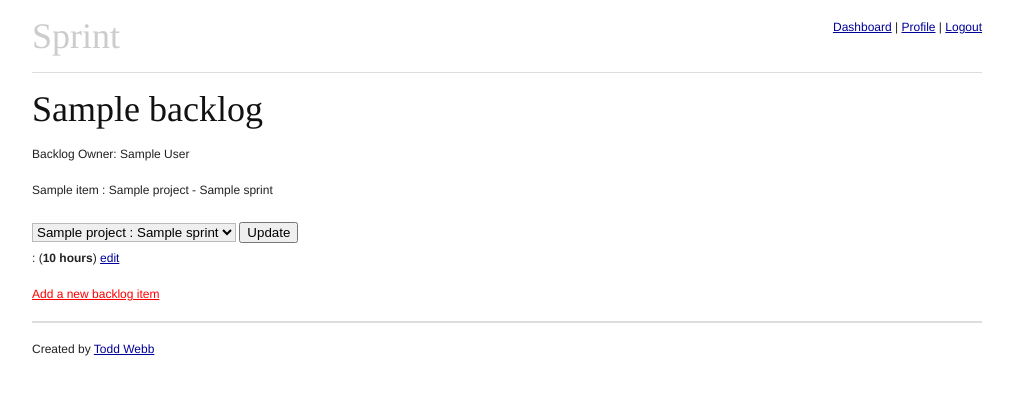
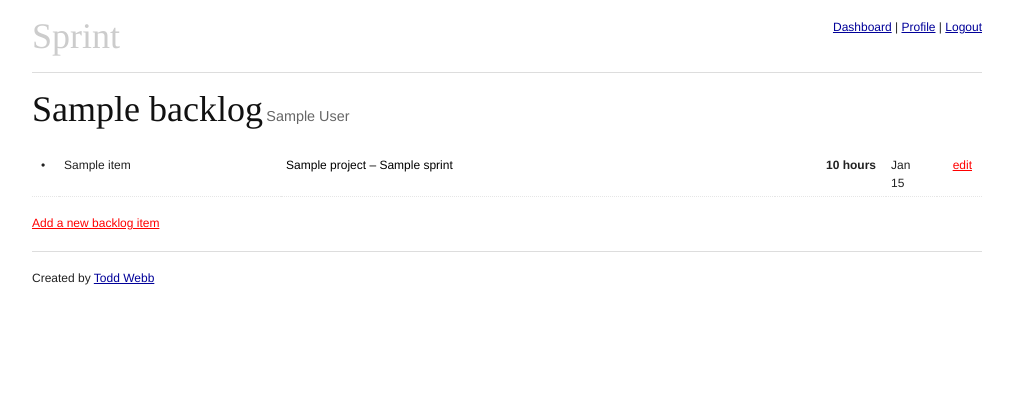
Before and after one commit to ahmerkureishi/sprint, a Django app: template templates/backlogpage.html in a window 1280 px wide. Shown: the top 395 px of the page, without its empty margins (133-1146 px from the left). Run offline with Django 3.2, Linux system fonts and the light colour scheme; tables that the repository leaves empty hold one stand-in row (values such as "Sample post"); the template is opened without the code that fills it: values that come from a table or form of the project are taken from there, most other values are stand-ins (such as "Sample title", 1, 10 or a date in 2020).

Commit message:
More UI updates

```diff
--- a/static/main.css
+++ b/static/main.css
@@ -1,5 +1,51 @@
+h1, h2 {
+	font-family: Times, "Times New Roman", Georgia, serif;
+}
+
 a.action {
 	color: #f00;
+}
+
+a.nav_list:link {
+	text-decoration: none;
+	color: gray;
+}
+
+a.nav_list:visited {
+	text-decoration: none;
+	color: gray;
+}
+
+a.nav_list:hover {
+	text-decoration: none;
+	color: #fff;
+	background: gray;
+}
+
+a.nav_list:active {
+	text-decoration: none;
+	color: gray;
+}
+
+a.editable:link {
+	text-decoration: none;
+	color: #000;
+}
+
+a.editable:visited {
+	text-decoration: none;
+	color: #000;
+}
+
+a.editable:hover {
+	text-decoration: none;
+	color: #fff;
+	background: gray;
+}
+
+a.editable:active {
+	text-decoration: none;
+	color: #000;
 }
 
 span.sprint_assignment {
@@ -18,20 +64,17 @@ textarea {
 	height: auto;
 }
 
-h1, h2 {
-	font-family: Times, "Times New Roman", Georgia, serif;
-}
-
-table.items td {
-	border-bottom: 1px dotted #e6e6e6;
-}
-
 h1#logo {
 	color: #ccc;
 }
 
 div#top_nav {
 	text-align: right;
+}
+
+table.items td {
+	border-bottom: 1px dotted #e6e6e6;
+	vertical-align: top;
 }
 
 table.items td.bullet {
@@ -45,5 +88,10 @@ table.items td.estimate {
 }
 
 table.items td.date {
-	width: 3.5em;
+	width: 3.0em;
 }
+
+table.items td.action {
+	width: 2.5em;
+	text-align: right;
+}
--- a/templates/backlogpage.html
+++ b/templates/backlogpage.html
@@ -4,57 +4,60 @@
 
 {% block script %}
 $(document).ready(function(){
-	$(".assign > form").hide();
-	$(".assign > span").click(function(){
+	$("td.assign > form").hide();
+	$("td.assign > a").click(function(){
 		$(this).siblings().show().css("display","inline-block");
 		$(this).hide();
-	});
-	$(".assign > span").hover(function(){
-		$(this).css("color","#00f");
-	},
-	function(){
-		$(this).css({color:"#000"});
 	});
 
 	$('#add_item_form').hide();
 	$('#add').click(function(){
-		$('#add_item_form').show();
-		$(this).hide();
+		$('#add_item_form').slideDown(500);
+		$(this).slideUp(500);
 	});
 	$('#cancel').click(function(){
-		$('#add_item_form').hide();
-		$('#add').show();
+		$('#add_item_form').slideUp(500);
+		$('#add').slideDown(500);
 	});
 });
 
 {% endblock %}
 
 {% block content %}
-<h1>{{ backlog.title }}</h1>
-<p>Backlog Owner: {{ backlog.owner.first_name }} {{ backlog.owner.last_name }}</p>
-	{% for item in items %}
-	<p><!-- <strong>{{ item.owner.first_name }} {{ item.owner.last_name }}</strong> : -->
-	{{ item.title }} :
-		<span class="assign">
-			<span>{% if item.sprint %} {{ item.sprint.project.title }} - {{ item.sprint.title }} {% else %} Not Assigned to a Sprint {% endif %}</span>
+<h1 style="display:inline">{{ backlog.title }}</h1> <span class="quiet large">{{ backlog.owner.first_name }} {{ backlog.owner.last_name }}</span>
+<hr class="space">
+<table class="items last">
+<tbody>
+{% for item in items %}
+	<tr><td class="bullet">•</td>
+		<td class="title">{{ item.title }}</td>
+		<td class="assign">
+			<a href="#" class="editable">{% if item.sprint %} {{ item.sprint.project.title }} –
+				                       {{ item.sprint.title }} {% else %} Not Assigned to a Sprint {% endif %}</a>
 			<form action="/item/update?id={{ item.key }}" method="post">
 				<select name="sprint_id">
 					{% for sprint in sprints %}
-					<option value="{{ sprint.key }}">{{ sprint.project.title }} : {{ sprint.title }}</option>
+					<option {% ifequal item.sprint.key sprint.key %}selected="selected"{% endifequal %}value="{{ sprint.key }}">
+						{{ sprint.project.title }} : {{ sprint.title }}</option>
 					{% endfor %}
-				</select>
+				</select><br>
 				<input type="submit" value="Update">
 			</form>
-		</span> :
-		(<strong>{{ item.estimate }} hours</strong>)
-		<a href="/item?id={{ item.key }}">edit</a></p>
-	{% endfor %}
+		</td>
+		<td class="estimate"><strong>{{ item.estimate }} hours</strong></td>
+		<td class="date">{{ item.last_estimate_date|date:"M j"}}</td>
+		<td class="action"><a href="/item?id={{ item.key }}" class="action">edit</a></td>
+	</tr>
+{% endfor %}
+</tbody>
+</table>
+
 <a href="#" class="action" id="add">Add a new backlog item</a>
 
 <form action="/item/new" method="post" id="add_item_form">
 	<fieldset>
 	<label for="title">Enter a backlog item</label><br>
-		<textarea name="title" rows="2" cols="40"></textarea><br>
+		<textarea name="title"></textarea><br>
 	<label for="owner">Owner</label><br>
 		<select name="owner">
 			{% for user in users %}
--- a/templates/base.html
+++ b/templates/base.html
@@ -1,4 +1,4 @@
-<!DOCTYPE HTML PUBLIC "-//W3C//DTD HTML 4.0 Transitional//EN">
+<!DOCTYPE HTML PUBLIC "-//W3C//DTD HTML 4.01 Transitional//EN" "http://www.w3.org/TR/html4/loose.dtd">
 <html>
 <head>
 <title>{% block title %}{% endblock %}</title>
```
Also changed, not shown: main.py (+5 -3 lines), templates/itempage.html (+10 -13 lines), templates/mainpage.html (+13 -13 lines), templates/projectpage.html (+36 -21 lines).
